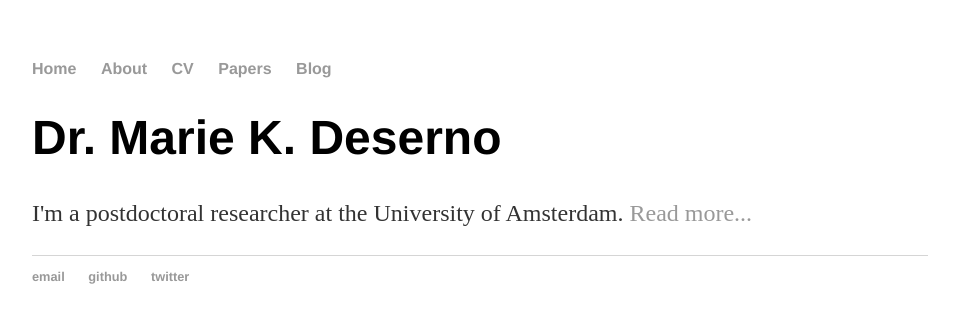
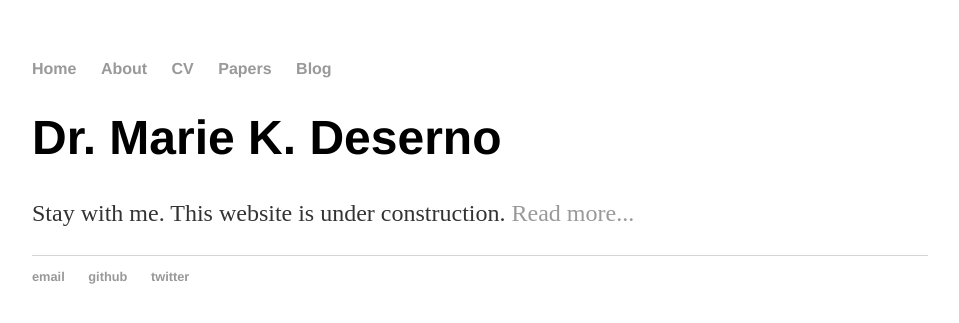
Before and after one commit to MarieDeserno/mariekdeserno.github.io, a Jekyll site: the page built from index.html, in a window 1280 px wide. Shown: the top 323 px of the page, without its empty margins (160-1119 px from the left). Built offline with Jekyll 4.4.1, drawn with Linux system fonts in a browser that asks for light colours.

Commit message:
Update index.html

```diff
--- a/index.html
+++ b/index.html
@@ -4,5 +4,5 @@ title: Marie K. Deserno
 ---
 <div class="blurb">
 	<h1>Dr. Marie K. Deserno</h1>
-	<p>I'm a postdoctoral researcher at the University of Amsterdam. <a href="/about">Read more...</a></p>
+	<p>Stay with me. This website is under construction.  <a href="/about">Read more...</a></p>
 </div><!-- /.blurb -->
```
